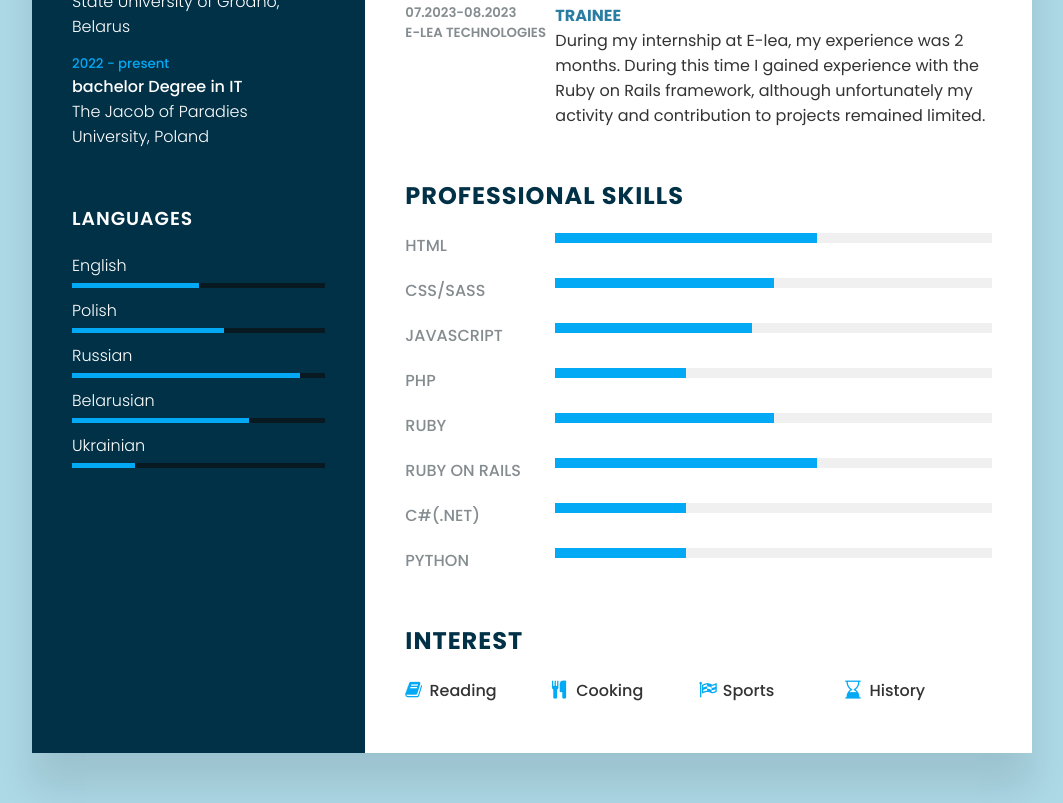
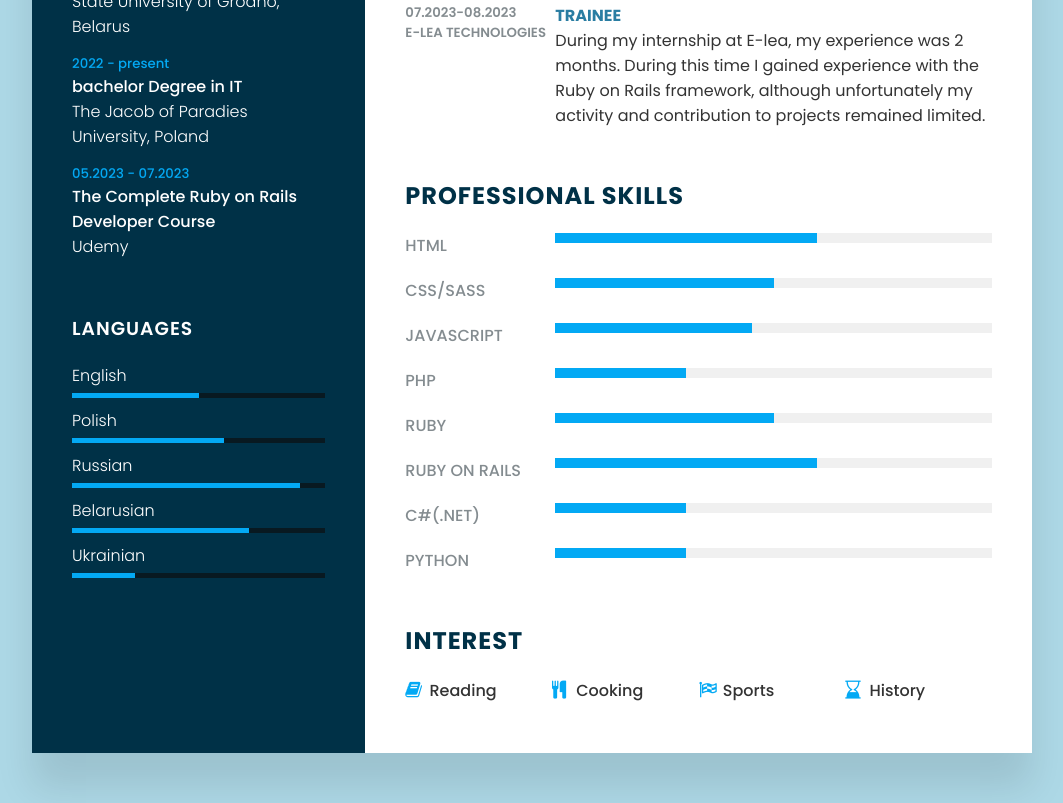
Before and after one commit to PavelShep/CV, a plain HTML site: page index.html in a window 1280 px wide. Shown: the part 807-1610 px from the top of the page, without its empty margins (108-1171 px from the left). Drawn offline with Linux system fonts and the light colour scheme.

Commit message:
Update info

```diff
--- a/css/style.css
+++ b/css/style.css
@@ -126,6 +126,18 @@ body{
 .contactInfo.education h4{
   color: #fff;
   font-weight: 300;
+}
+
+.contactInfo.education h4 a{
+  color: #fff;
+  font-weight: 500;
+  text-decoration: none;
+}
+
+.contactInfo.education h4 a:active{
+  color: #fff;
+  font-weight: 500;
+  text-decoration: none;
 }
 
 .contactInfo.language .percent{
--- a/index.html
+++ b/index.html
@@ -55,6 +55,11 @@
             <h5>2022 - present</h5>
             <h4>bachelor Degree in IT</h4>
             <h4>The Jacob of Paradies University, Poland</h4>
+          </li>
+          <li>
+            <h5>05.2023 - 07.2023</h5>
+            <h4><a href="https://udemy-certificate.s3.amazonaws.com/image/UC-52f7e81d-defe-4966-85d3-3f8db451a17f.jpg?v=1693141539000">The Complete Ruby on Rails Developer Course</a></h4>
+            <h4>Udemy</h4>
           </li>
         </ul>
       </div>
```
